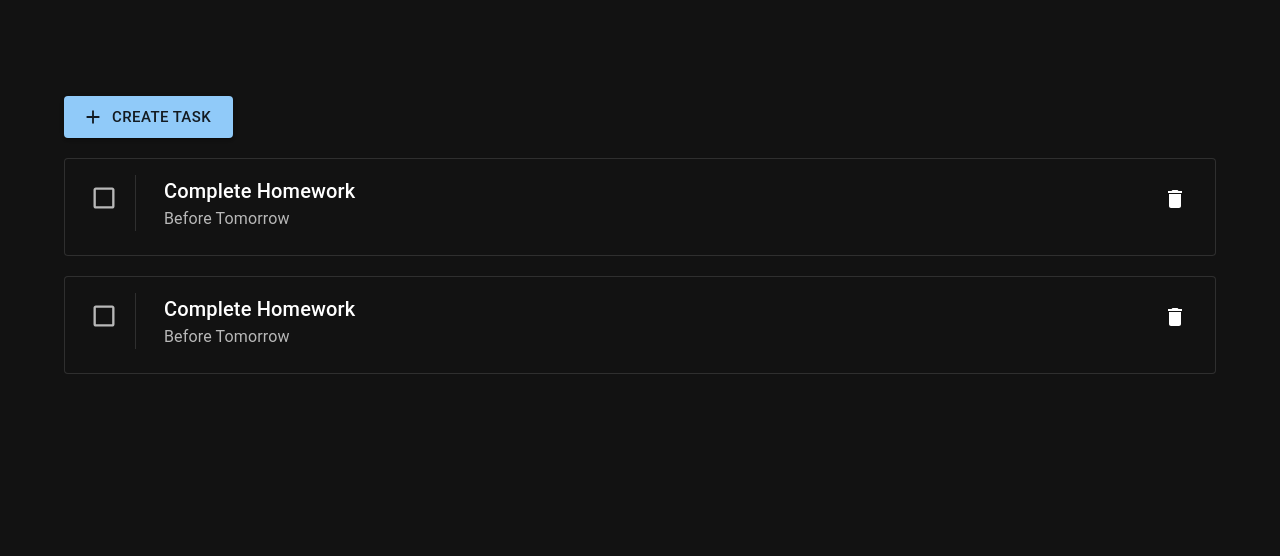
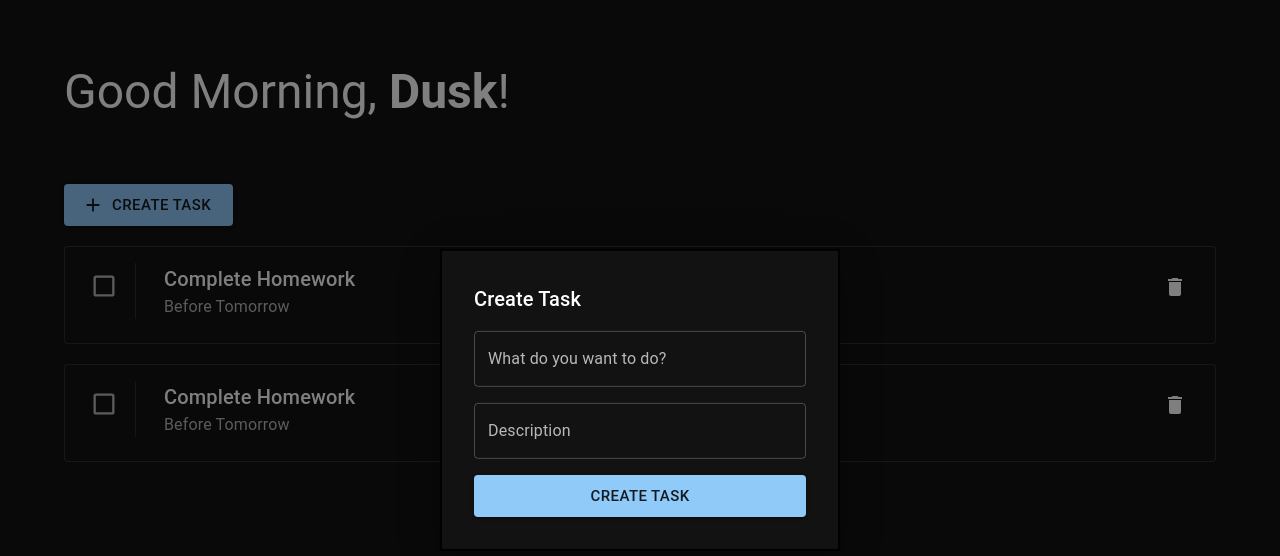
Before and after one commit to dusklight00/todolist-app, a React (Vite) app in the folder view/: page / in a window 1280 px wide. Both pictures are taken after a click on the button "CREATE TASK". Shown: the top 556 px of the page. Built offline with nearby package versions, Linux system fonts and the light colour scheme.

Commit message:
create task button integrated with model

```diff
--- a/view/src/App.jsx
+++ b/view/src/App.jsx
@@ -1,17 +1,15 @@
-import { Container, Button } from "@mui/material";
-import LoginPage from "./pages/LoginPage";
-import RegisterPage from "./pages/RegisterPage";
-import AddIcon from "@mui/icons-material/Add";
-import DeleteIcon from "@mui/icons-material/Delete";
+import { Container, Typography } from "@mui/material";
+import CreateButton from "./components/CreateButton";
 import TaskCard from "./components/TaskCard";
 
 function App() {
   return (
     <>
-      <Container className="pt-24">
-        <Button variant="contained" size="large" startIcon={<AddIcon />}>
-          Create Task
-        </Button>
+      <Container>
+        <Typography variant="h3" className="py-16">
+          Good Morning, <strong>Dusk</strong>!
+        </Typography>
+        <CreateButton />
         <TaskCard task="Complete Homework" description="Before Tomorrow" />
         <TaskCard task="Complete Homework" description="Before Tomorrow" />
       </Container>
--- /dev/null
+++ b/view/src/components/CreateButton.jsx
@@ -0,0 +1,72 @@
+import React from "react";
+import {
+  Button,
+  Modal,
+  Box,
+  Typography,
+  TextField,
+  Stack,
+} from "@mui/material";
+import AddIcon from "@mui/icons-material/Add";
+
+const style = {
+  position: "absolute",
+  top: "50%",
+  left: "50%",
+  transform: "translate(-50%, -50%)",
+  width: 400,
+  bgcolor: "background.paper",
+  border: "2px solid #000",
+  boxShadow: 24,
+  p: 4,
+};
+
+function CreateButton() {
+  const [open, setOpen] = React.useState(false);
+  const handleOpen = () => setOpen(true);
+  const handleClose = () => setOpen(false);
+
+  return (
+    <div className="">
+      <Button
+        variant="contained"
+        size="large"
+        startIcon={<AddIcon />}
+        onClick={handleOpen}
+      >
+        Create Task
+      </Button>
+      <Modal
+        open={open}
+        onClose={handleClose}
+        aria-labelledby="modal-modal-title"
+        aria-describedby="modal-modal-description"
+      >
+        <Box sx={style}>
+          <Stack spacing={2}>
+            <Typography id="modal-modal-title" variant="h6" component="h2">
+              Create Task
+            </Typography>
+            <TextField
+              label="What do you want to do?"
+              variant="outlined"
+              fullWidth
+              // onChange={(e) => setUsername(e.target.value)}
+            />
+            <TextField
+              label="Description"
+              variant="outlined"
+              fullWidth
+              // onChange={(e) => setUsername(e.target.value)}
+            />
+            <Button variant="contained" size="large">
+              Create Task
+            </Button>
+          </Stack>
+        </Box>
+      </Modal>
+    </div>
+  );
+}
+
+export default CreateButton;
--- a/view/src/components/TaskCard.jsx
+++ b/view/src/components/TaskCard.jsx
@@ -12,10 +12,6 @@ import DeleteIcon from "@mui/icons-material/Delete";
 
 function TaskCard({ task, description }) {
   const [isChecked, setIsChecked] = React.useState(false);
-
-  useEffect(() => {
-    console.log(isChecked);
-  }, [isChecked]);
 
   return (
     <Card variant="outlined" className="my-5">
```
